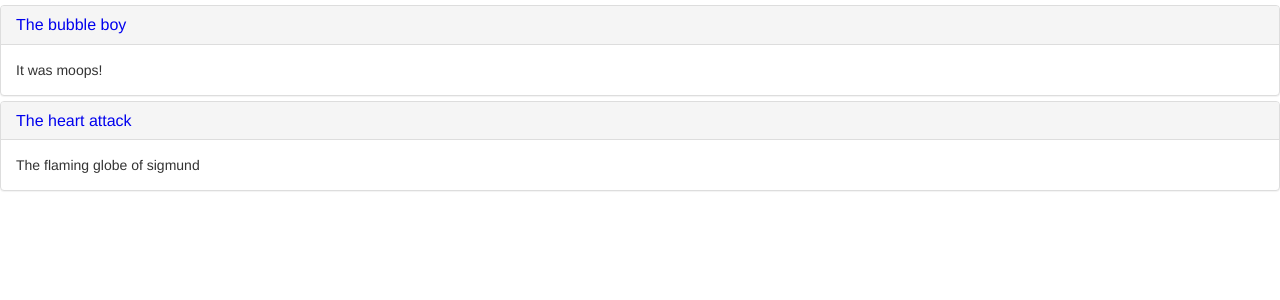
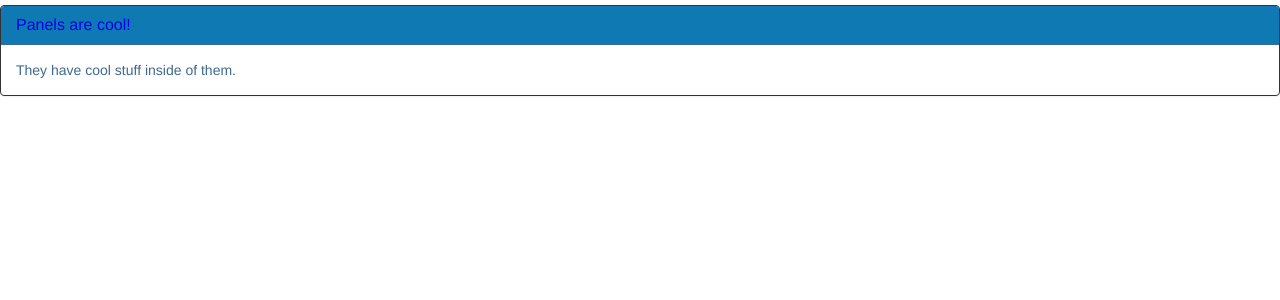
Before and after one commit to dictyBase/dicty-components-panel, a React (Create React App) app: page / in a window 1280 px wide. Shown: the top 300 px of the page. Built offline with nearby package versions, Linux system fonts and the light colour scheme.

Commit message:
added theming

```diff
--- a/package.json
+++ b/package.json
@@ -10,6 +10,7 @@
   "dependencies": {
     "react": "^15.4.2",
     "react-dom": "^15.4.2",
+    "react-motion": "^0.4.7",
     "styled-components": "^1.4.4"
   },
   "scripts": {
--- a/src/App.js
+++ b/src/App.js
@@ -16,24 +16,33 @@ import PanelTitle from './Components/PanelTitle'
 //     fontWeight: '200',
 //     fontSize: '20px'
 // }
+const theme = {
+    // borderColor: '#F39237',
+    borderWidth: 1,
+    borderRadius: 4,
+    // bodyBackgroundColor: '#FBFEF9',
+    bodyTextColor: '#3E6990',
+    headerBackgroundColor: '#0E79B2',
+    headerTextColor: '#191923'
+}
 
 
 class App extends Component {
   render() {
     return (
       <div className="App">
-        <PanelGroup>
+        <PanelGroup theme={ theme }>
          <Panel collapse>
              <PanelHeader>
                  <PanelTitle>
-                     The bubble boy
+                     Panels are cool!
                  </PanelTitle>
              </PanelHeader>
              <PanelBody>
-                 It was moops!
+                 They have cool stuff inside of them.
              </PanelBody>
          </Panel>
-         <Panel collapse open={ false }>
+         {/* <Panel collapse open={ false }>
              <PanelHeader>
                  <PanelTitle>
                      The heart attack
@@ -42,7 +51,7 @@ class App extends Component {
              <PanelBody>
                  The flaming globe of sigmund
              </PanelBody>
-         </Panel>
+         </Panel> */}
         </PanelGroup>
       </div>
     )
--- a/src/Components/Panel.js
+++ b/src/Components/Panel.js
@@ -4,11 +4,11 @@ import styled from 'styled-components'
 
 const PanelDiv = styled.div`
   margin-top: 5px;
-  background-color: #fff;
-  border: 1px solid #ddd;
+  background-color: ;
+  border: 1px solid ${ props => props.theme.borderColor };
   box-shadow: 0 1px 1px rgba(0, 0, 0, .05);
   font-size: 14px;
-  line-height: 1.42857143;
+  line-height: 1.4285714;
   color: #333;
   border-radius: 4px;
   font-family: Helvetica Neue,Helvetica,Arial,sans-serif;
--- a/src/Components/PanelBody.js
+++ b/src/Components/PanelBody.js
@@ -7,9 +7,12 @@ const BodyDiv = styled.div`
   font-family: Helvetica Neue,Helvetica,Arial,sans-serif;
   font-size: 14px;
   line-height: 1.42857143;
-  border-top: 1px solid #ddd;
-  color: #333;
-  transition: height 0.5s ease-in-out, visibility 0.5s ease-in-out;
+  border-top: 1px solid ${ props => props.theme.borderColor };
+  color: ${ props => props.theme.bodyTextColor };
+  transition: all 0.2s ease;
+  background-color: ${ props => props.theme.bodyBackgroundColor };
+  color: ${ props => props.theme.bodyTextColor };
+  display: ${ props => props.open ? 'block' : 'none' }
 `
 
 type Props = {
@@ -27,11 +30,11 @@ export default class PanelBody extends React.Component {
     render() {
         const { collapse, open, style, children, clicked } = this.props
         return (
-            <BodyDiv style={
+            <BodyDiv open={ open } style={
                 {
-                  overflow: collapse && 'hidden',
-                  display: open ? 'block': 'none',
-                  transition: collapse && 'height 0.5s ease-in-out, visibility 0.5s ease-in-out',
+                  // overflow: collapse && 'hidden',
+                  // display: open ? 'block': 'none',
+                  // transition: collapse && 'height 0.5s ease-in-out, visibility 0.5s ease-in-out',
                   ...style
                 }
               }
--- a/src/Components/PanelGroup.jsx
+++ b/src/Components/PanelGroup.jsx
@@ -1,6 +1,7 @@
 // @flow
 import React, { Component } from 'react'
-import styled from 'styled-components'
+import styled, { ThemeProvider } from 'styled-components'
+
 
 const GroupDiv = styled.div`
     font-family: Helvetica Neue,Helvetica,Arial,sans-serif;
@@ -9,38 +10,6 @@ const GroupDiv = styled.div`
     color: #333;
     margin-bottom: 20;
 `
-/**
- * panel group component
- */
-
-/**
- *
- * @example
- * <PanelGroup>
- *  <Panel collapse>
- *      <PanelHeader>
- *          <PanelTitle>
- *              The bubble boy
- *          </PanelTitle>
- *      </PanelHeader>
- *      <PanelBody>
- *          It was moops!
- *      </PanelBody>
- *  </Panel>
- *  <Panel collapse open={false}>
- *      <PanelHeader>
- *          <PanelTitle>
- *              The heart attack
- *          </PanelTitle>
- *      </PanelHeader>
- *      <PanelBody>
- *          The flaming globe of sigmund
- *      </PanelBody>
- *  </Panel>
- * </PanelGroup>
- *
- */
-
 type Props = {
     style: Object,
     children: ?React$Element<any>
@@ -51,12 +20,24 @@ export default class PanelGroup extends Component {
     props: Props
 
     render() {
-        const {style, children} = this.props
+        const {style, children, theme } = this.props
         return (
-            <GroupDiv
-                style={ {...style} }>
+            <GroupDiv style={ {...style} }>
+              <ThemeProvider theme={ theme }>
                 { children }
+              </ThemeProvider>
             </GroupDiv>
         )
     }
 }
+
+PanelGroup.defaultProps = {
+    theme: {
+        borderColor: '#ddd',
+        borderWidth: 1,
+        borderRadius: 4,
+        bodyBackgroundColor: '#fff',
+        headerBackgroundColor: '#F5F5F',
+        headerTextColor: '#333'
+    }
+}
--- a/src/Components/PanelHeader.js
+++ b/src/Components/PanelHeader.js
@@ -4,7 +4,7 @@ import styled from 'styled-components'
 
 const HeaderDiv = styled.div`
   color: #333;
-  background-color: #F5F5F5;
+  background-color: ${ props => props.theme.headerBackgroundColor };
   border-color: #ddd;
   padding: 10px 15px;
   border-top-left-radius: 3px;
--- a/src/Components/PanelTitle.js
+++ b/src/Components/PanelTitle.js
@@ -15,6 +15,10 @@ const Title = styled.h3`
 const A = styled.a`
   text-decoration: none;
   background-color: transparent;
+
+  &:visited {
+    color: ${ props => props.theme.headerTextColor };
+  }
 
   &:hover {
       text-decoration: underline;
```
